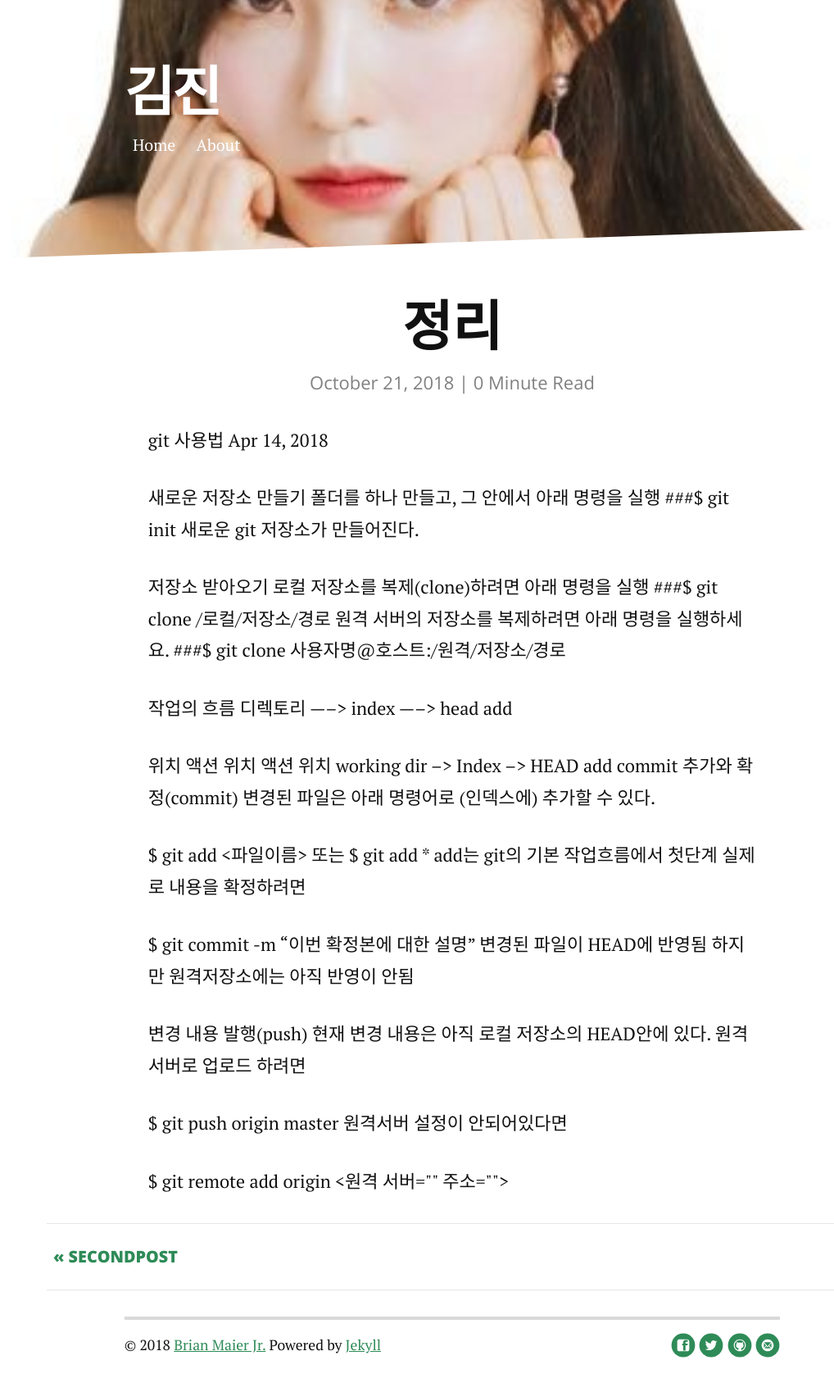
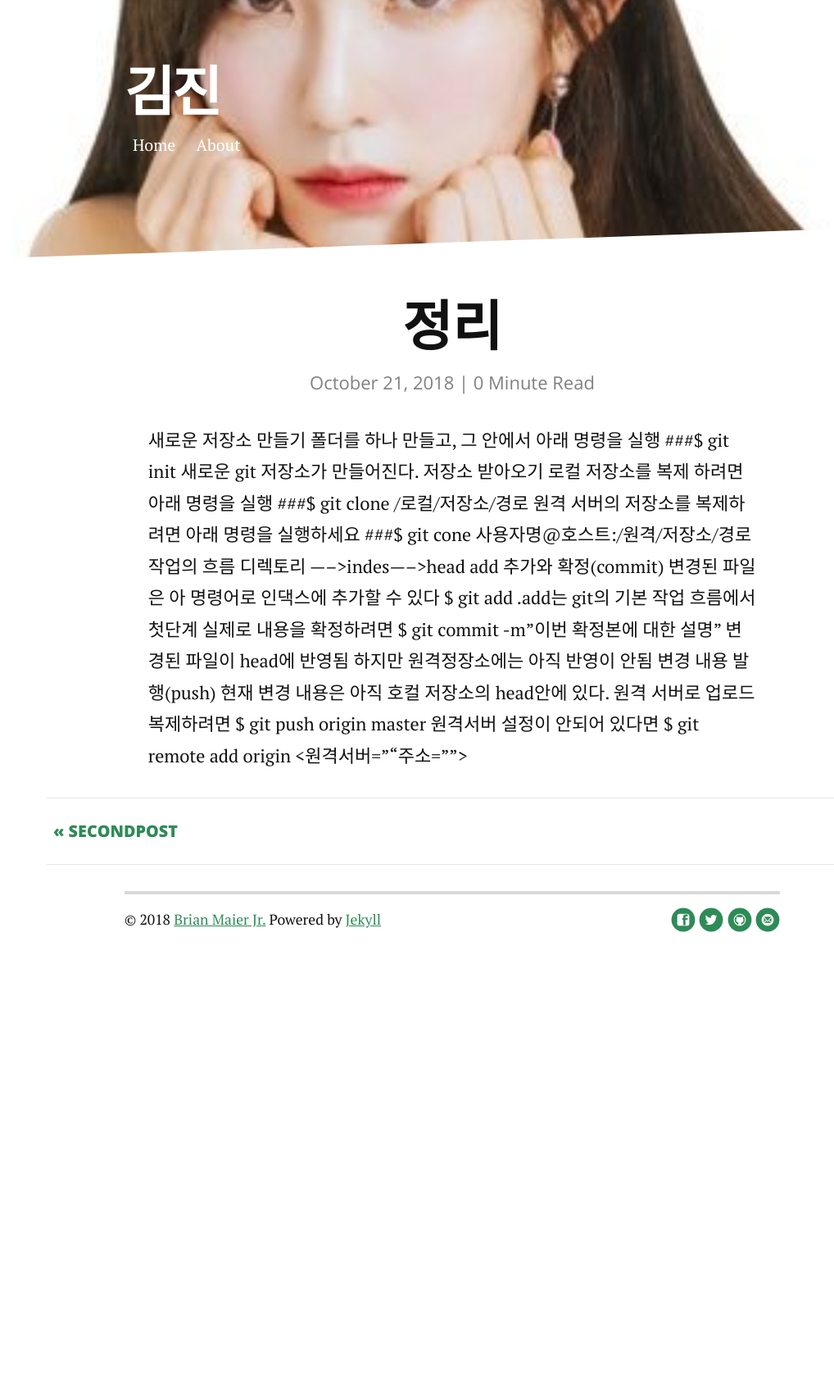
Before and after one commit to syjsjin1/syjsjin1.github.io, a Jekyll site: the page built from _posts/2018-10-21-정리.markdown, in a window 1280 px wide. Shown: the whole page at 82% size, without its empty margins (88-1106 px from the left). Built offline with Jekyll 4.4.1, drawn with Linux system fonts in a browser that asks for light colours; nearby versions of some CDN libraries; our own code applies the rules of GitHub Pages for plain Markdown files; after the commit the page ends 1179 px from its top, so only the background shows below that.

Commit message:
change posts

```diff
--- a/_posts/2018-10-21-정리.markdown
+++ b/_posts/2018-10-21-정리.markdown
@@ -1,33 +1,16 @@
-git 사용법
-Apr 14, 2018
-
 새로운 저장소 만들기
 폴더를 하나 만들고, 그 안에서 아래 명령을 실행 ###$ git init 새로운 git 저장소가 만들어진다.
-
 저장소 받아오기
-로컬 저장소를 복제(clone)하려면 아래 명령을 실행 ###$ git clone /로컬/저장소/경로 원격 서버의 저장소를 복제하려면 아래 명령을 실행하세요. ###$ git clone 사용자명@호스트:/원격/저장소/경로
-
+로컬 저장소를 복제 하려면 아래 명령을 실행 ###$ git clone /로컬/저장소/경로 원격 서버의 저장소를 복제하려면 아래 명령을 실행하세요 ###$ git cone 사용자명@호스트:/원격/저장소/경로
 작업의 흐름
-디렉토리 —–> index —–> head add
-
-위치	액션	위치	액션	위치
-working dir	–>	Index	–>	HEAD
- 	add	 	commit
+디렉토리 ----->indes----->head add
 추가와 확정(commit)
-변경된 파일은 아래 명령어로 (인덱스에) 추가할 수 있다.
-
-$ git add <파일이름> 또는 $ git add *
-add는 git의 기본 작업흐름에서 첫단계
-실제로 내용을 확정하려면
-
-$ git commit -m “이번 확정본에 대한 설명”
-변경된 파일이 HEAD에 반영됨
-하지만 원격저장소에는 아직 반영이 안됨
-
+변경된 파일은 아 명령어로 인댁스에 추가할 수 있다
+$ git add .add는 git의 기본 작업 흐름에서 첫단계 실제로 내용을 확정하려면
+$ git commit -m"이번 확정본에 대한 설명"
+변경된 파일이 head에 반영됨 하지만 원격정장소에는 아직 반영이 안됨
 변경 내용 발행(push)
-현재 변경 내용은 아직 로컬 저장소의 HEAD안에 있다. 원격 서버로 업로드 하려면
-
+현재 변경 내용은 아직 호컬 저장소의 head안에 있다. 원격 서버로 업로드 복제하려면
 $ git push origin master
-원격서버 설정이 안되어있다면
-
-$ git remote add origin <원격 서버="" 주소="">
+원격서버 설정이 안되어 있다면
+$ git remote add origin <원격서버=""주소="">
```
